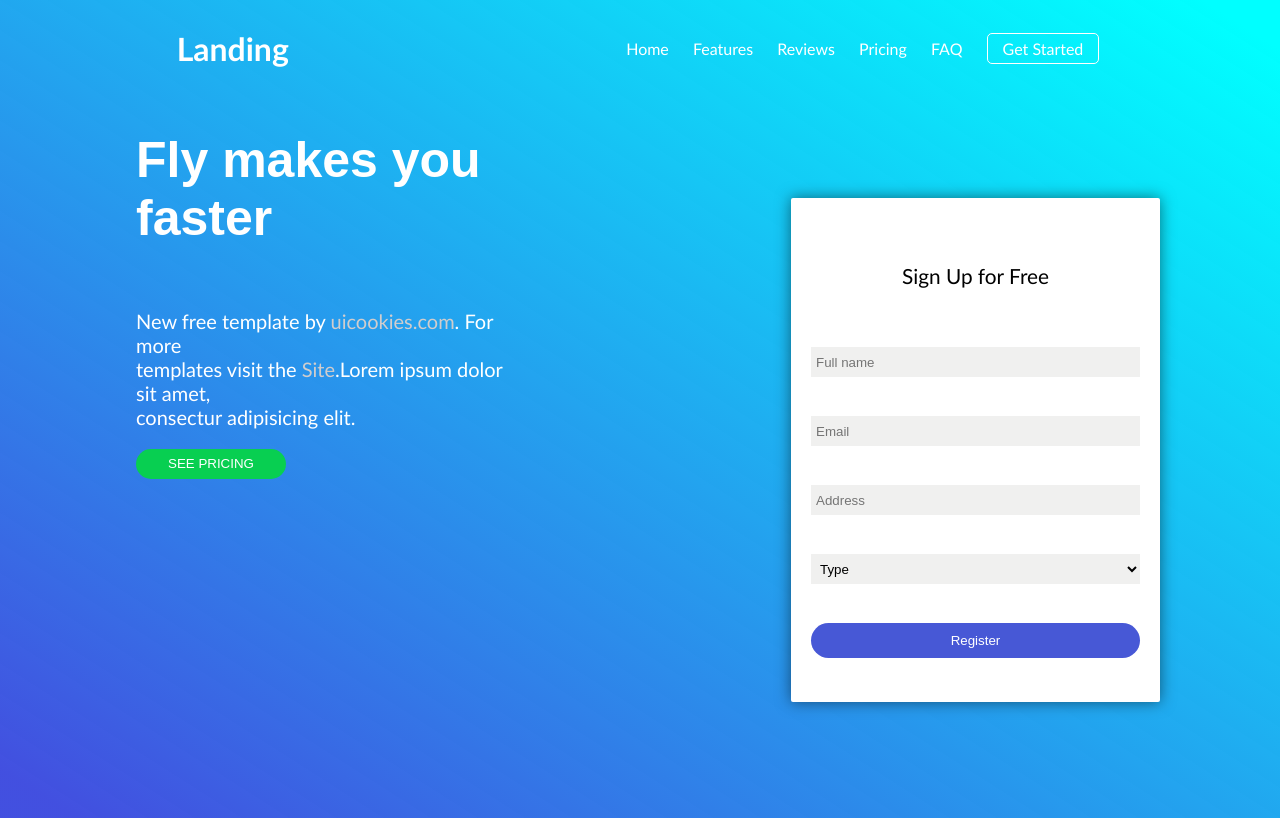
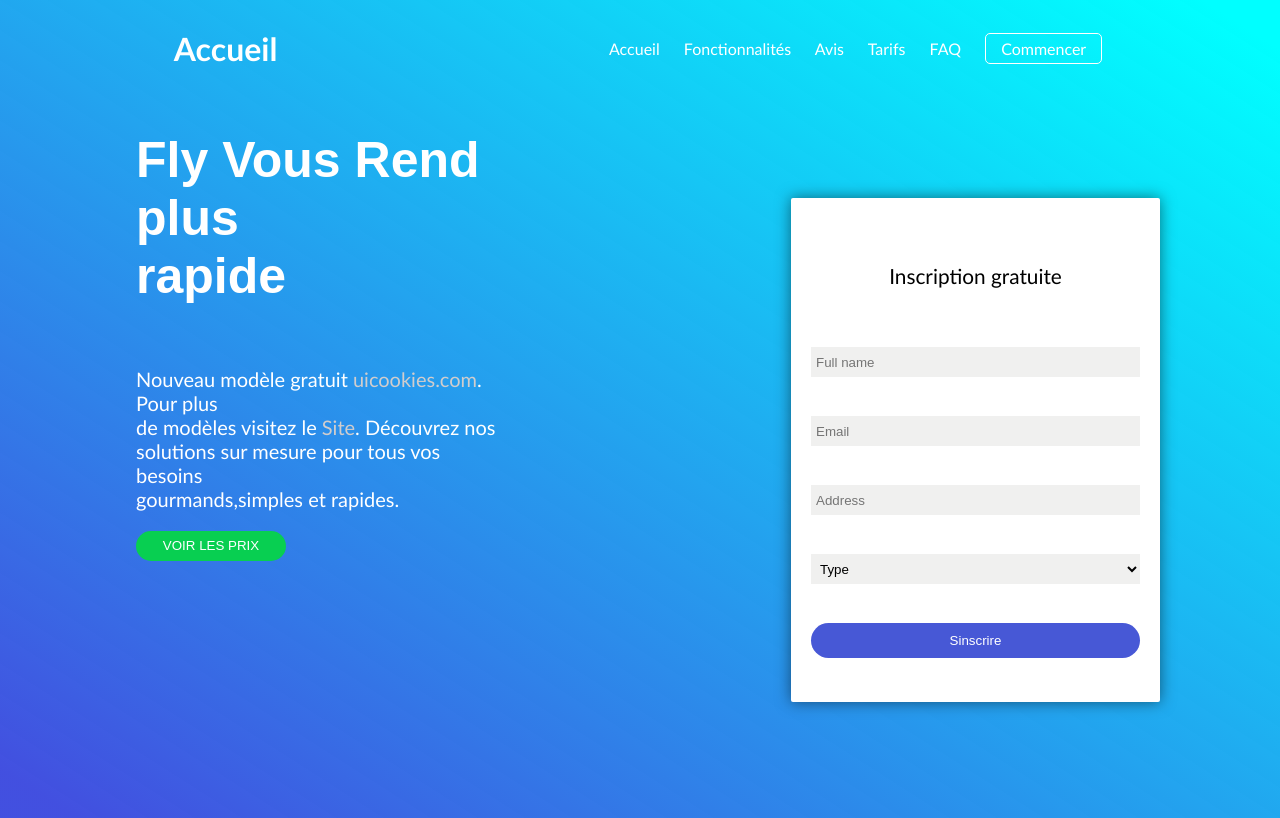
Before and after one commit to Rougui-dev/Landing-page, a plain HTML site: page application.html in a window 1280 px wide. Drawn offline with Linux system fonts and the light colour scheme.

Commit message:
Une Landing page

```diff
--- a/application.html
+++ b/application.html
@@ -154,29 +154,28 @@
 </head>
 <body>
     <header>
-        <h1>Landing</h1>
+        <h1>Accueil</h1>
         <nav class="navbar">
-            <a href="#">Home</a>
-            <a href="#">Features</a>
-            <a href="#">Reviews</a>
-            <a href="#">Pricing</a>
+            <a href="#">Accueil</a>
+            <a href="#">Fonctionnalités</a>
+            <a href="#">Avis</a>
+            <a href="#">Tarifs</a>
             <a href="#">FAQ</a>
-            <a class="btn" href="#">Get Started</a>
+            <a class="btn" href="#">Commencer</a>
 
         </nav>
     </header>
     <section class="main">
         <section class="left">
-        <h2>Fly makes you<br>faster</h2>
-        <p>New free template by <a href="uicookies.com">uicookies.com</a>.
-            For more <br>templates visit the <a href="Site">Site</a>.Lorem ipsum dolor sit amet,<br>
-            consectur adipisicing elit.
+        <h2>Fly Vous Rend plus<br>rapide</h2>
+        <p>Nouveau modèle gratuit <a href="uicookies.com">uicookies.com</a>.
+            Pour plus<br>de modèles visitez le <a href="Site">Site</a>. Découvrez nos solutions sur mesure pour tous vos besoins<br> gourmands,simples et rapides.
         </p>
-        <button>SEE PRICING</button>
+        <button>VOIR LES PRIX</button>
         </section>
         <section class="corps">
             <form action="">
-                <h1>Sign Up for Free</h1>
+                <h1>Inscription gratuite</h1>
                 <input type="text" placeholder="Full name">
                  <input type="Email" placeholder="Email">
                  <input type="Address" placeholder="Address">
@@ -185,7 +184,7 @@
                     <option value="Cookie">Cookie</option>
                     <option value="Cake">Cake</option>
                 </select>
-                <button>Register</button>
+                <button>Sinscrire</button>
 
             </form>
         </section>
```
